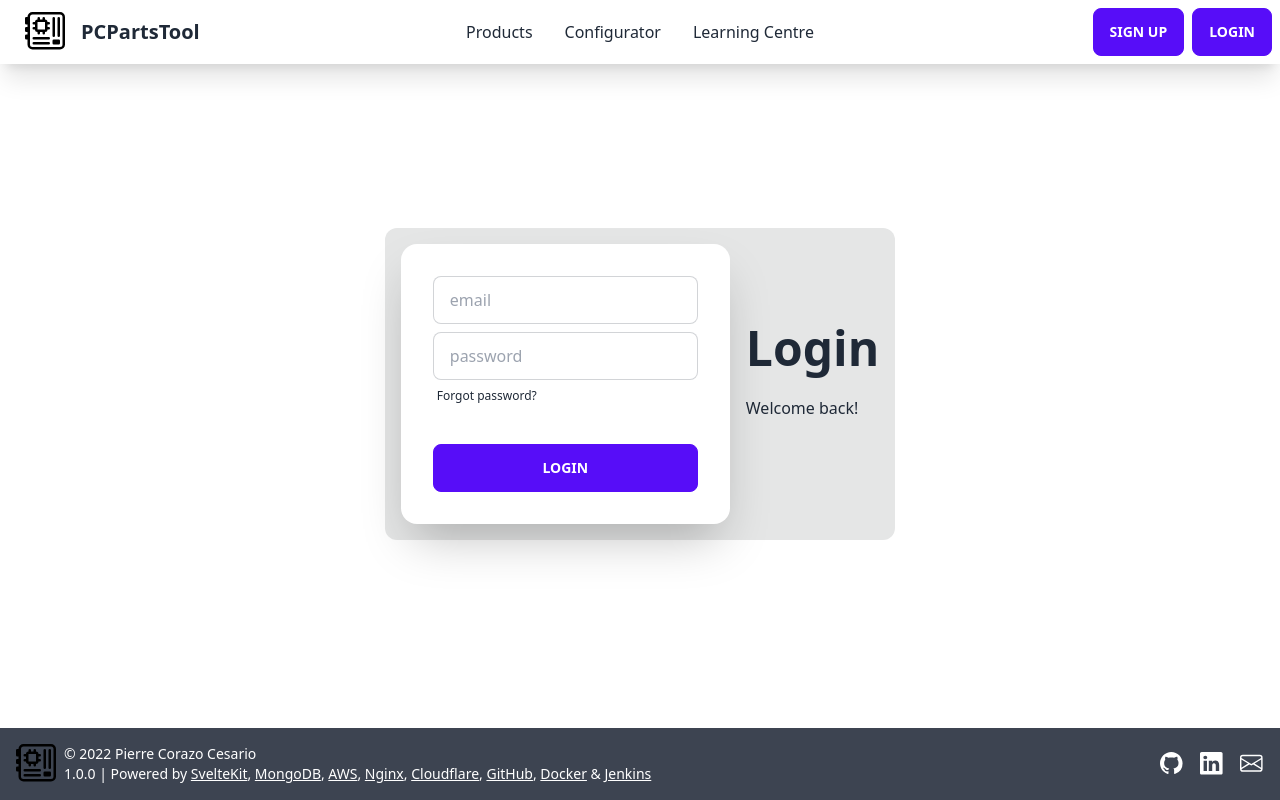
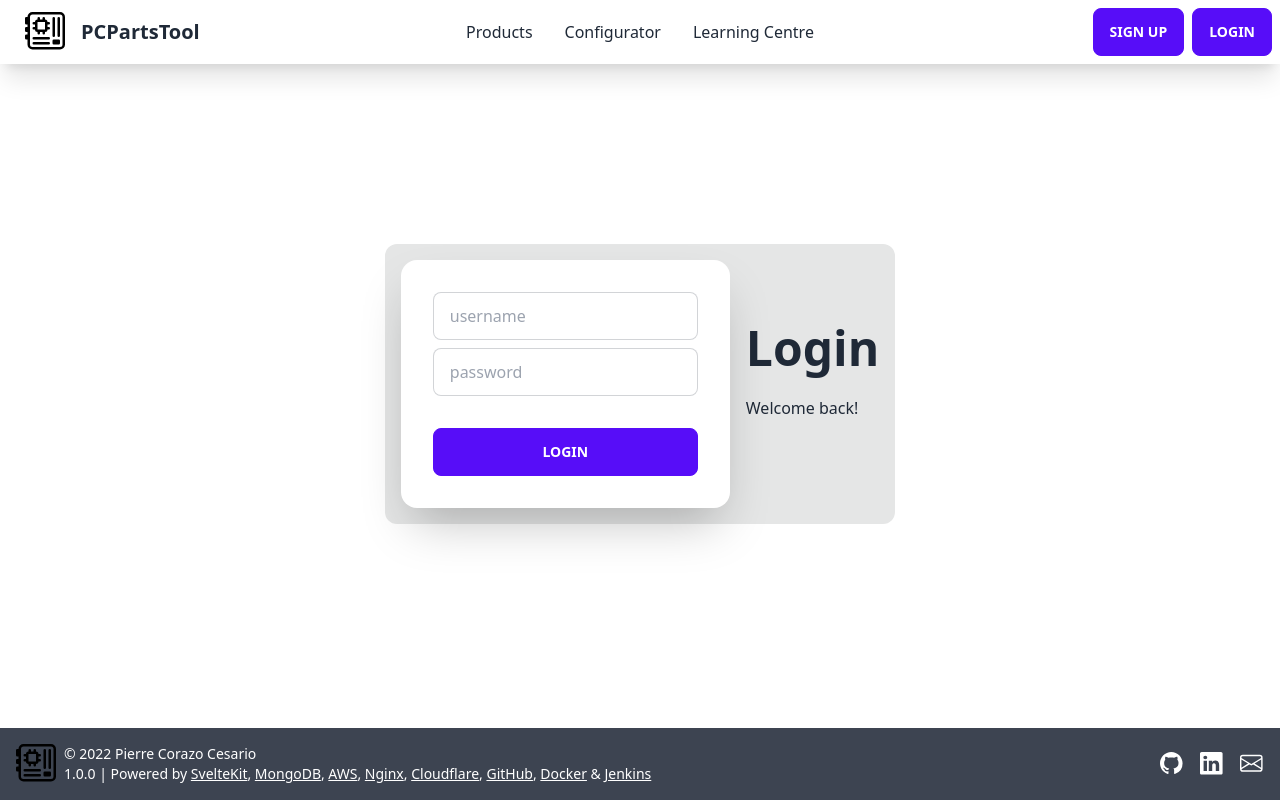
Before and after one commit to PScoriae/pc-price-comparison-site, a SvelteKit app: page /login in a window 1280 px wide. Built offline with nearby package versions, Linux system fonts and the light colour scheme; no server answers.

Commit message:
fix: change login placeholders

```diff
--- a/src/routes/login/+page.svelte
+++ b/src/routes/login/+page.svelte
@@ -24,7 +24,7 @@
 								name="username"
 								type="text"
 								required
-								placeholder="email"
+								placeholder="username"
 								class="input input-bordered"
 							/>
 						</div>
@@ -37,10 +37,6 @@
 								placeholder="password"
 								class="input input-bordered"
 							/>
-							<!-- svelte-ignore a11y-label-has-associated-control -->
-							<label class="label">
-								<a href="/" class="label-text-alt link link-hover">Forgot password?</a>
-							</label>
 						</div>
 						{#if form?.invalid}
 							<p>Username and password is required.</p>
--- a/src/routes/signup/+page.svelte
+++ b/src/routes/signup/+page.svelte
@@ -24,7 +24,7 @@
 								name="username"
 								type="text"
 								required
-								placeholder="name"
+								placeholder="username"
 								class="input input-bordered"
 							/>
 						</div>
```
